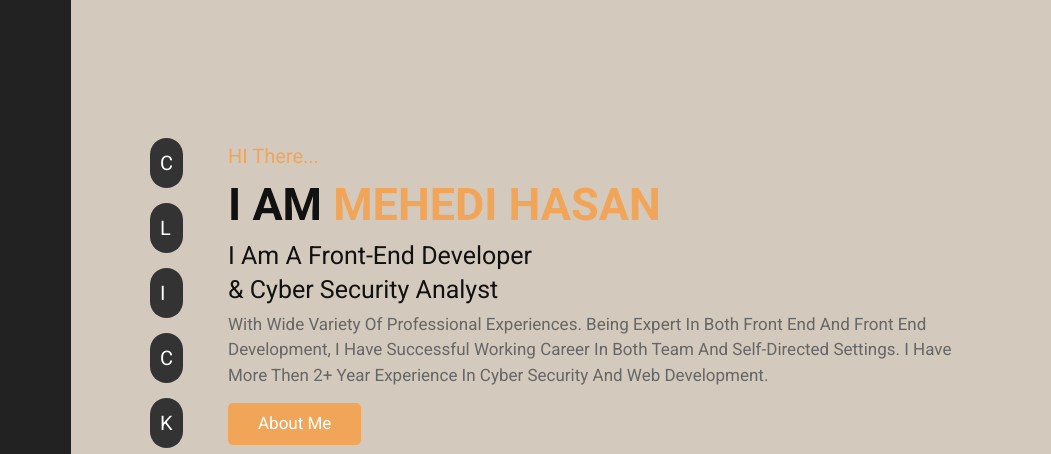
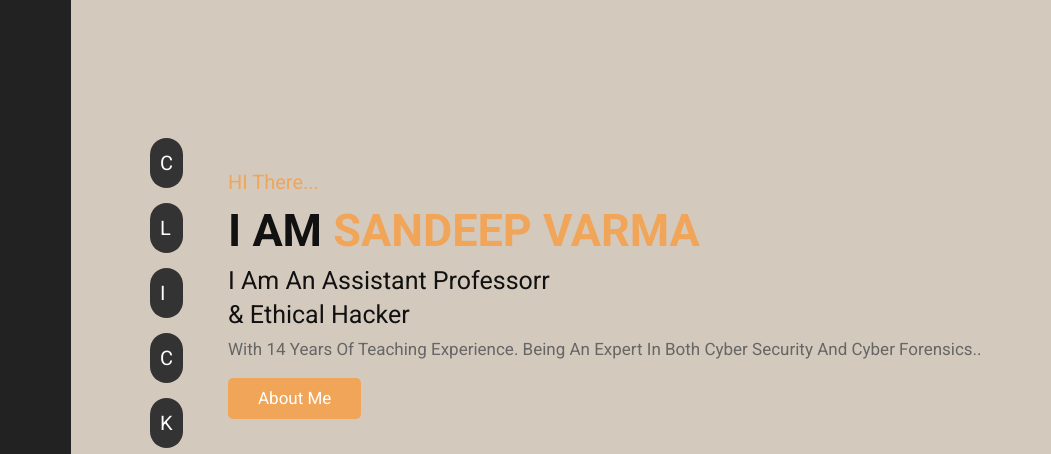
Before and after one commit to ksvarma86/portfolio, a plain HTML site: page index.html in a window 1280 px wide. Shown: the part 107-561 px from the top of the page, 229-1280 px from the left. Drawn offline with Linux system fonts and the light colour scheme; a script that the page names is missing.

Commit message:
Update index.html

```diff
--- a/index.html
+++ b/index.html
@@ -70,10 +70,10 @@
 
     <div class="content">
         <span class="hi"> HI there... </span>
-        <h3> i am <span> MEHEDI HASAN </span> </h3>
-        <p class="info"> i am a front-end developer</p>
-        <p class="info">& Cyber Security Analyst </p>
-        <p class="text">with wide variety of professional experiences. Being expert in both front end and front end development, I have successful working career in both team and self-directed settings. I have more then 2+ year experience in Cyber Security and Web Development. </p>
+        <h3> i am <span> Sandeep Varma </span> </h3>
+        <p class="info"> i am an Assistant Professorr</p>
+        <p class="info">& Ethical Hacker </p>
+        <p class="text">with 14 years of teaching experience. Being an expert in both Cyber Security and Cyber Forensics.. </p>
         <a href="#about" class="btn">about me</a>
     </div>
 
```
